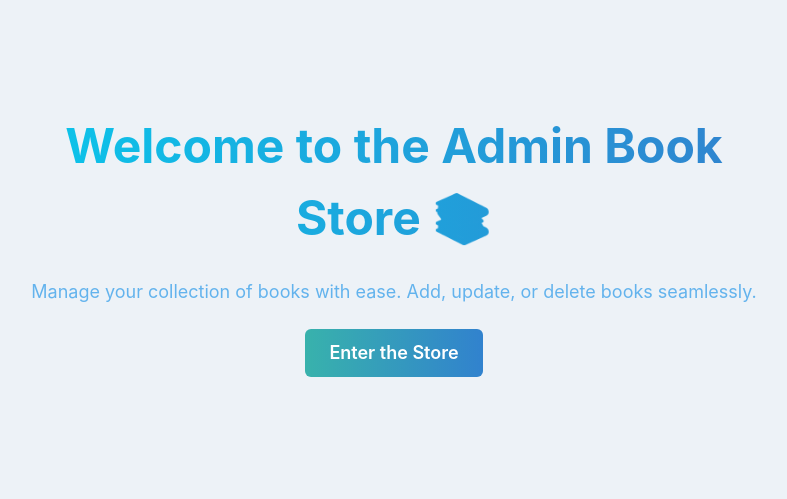
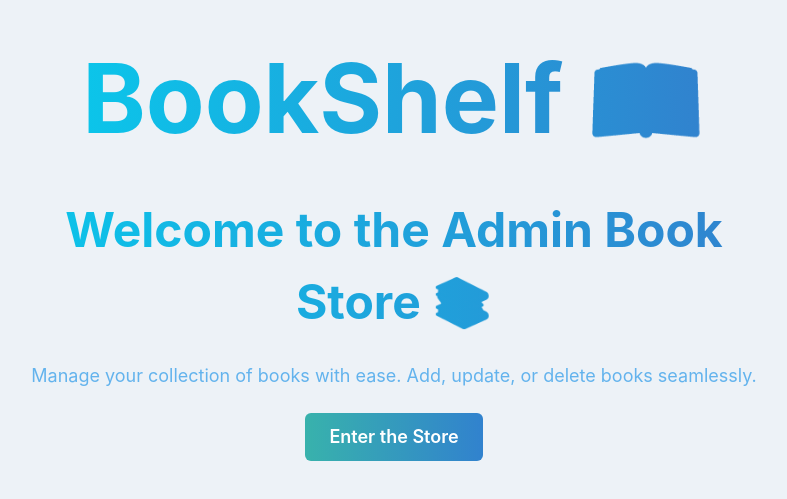
Before and after one commit to TheekshaRathnayaka/Admin-Book-Store, a React (Vite) app in the folder Admin-Store/frontend/: page / in a window 1280 px wide. Shown: the part 157-656 px from the top of the page, without its empty margins (246-1033 px from the left). Built offline with nearby package versions, Linux system fonts and the light colour scheme.

Commit message:
Add book store name

```diff
--- a/Admin-Store/frontend/src/pages/FrontPage.jsx
+++ b/Admin-Store/frontend/src/pages/FrontPage.jsx
@@ -33,6 +33,14 @@ const FrontPage = () => {
       >
       <VStack spacing={6}>
         <Text
+          fontSize="8xl"
+          fontWeight="bold"
+          bgGradient="linear(to-r, cyan.400, blue.500)"
+          bgClip="text"
+        >
+          BookShelf 📖
+        </Text>
+        <Text
           fontSize="5xl"
           fontWeight="bold"
           bgGradient="linear(to-r, cyan.400, blue.500)"
```
